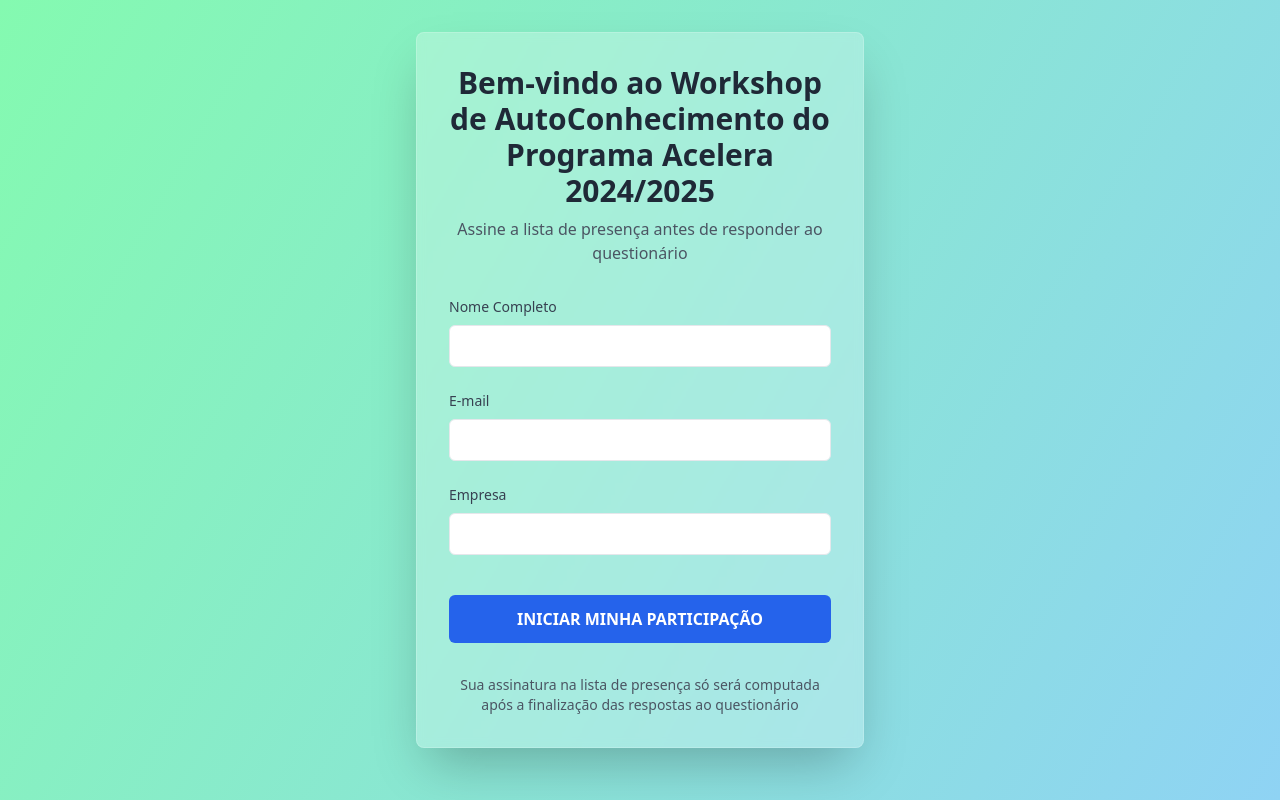
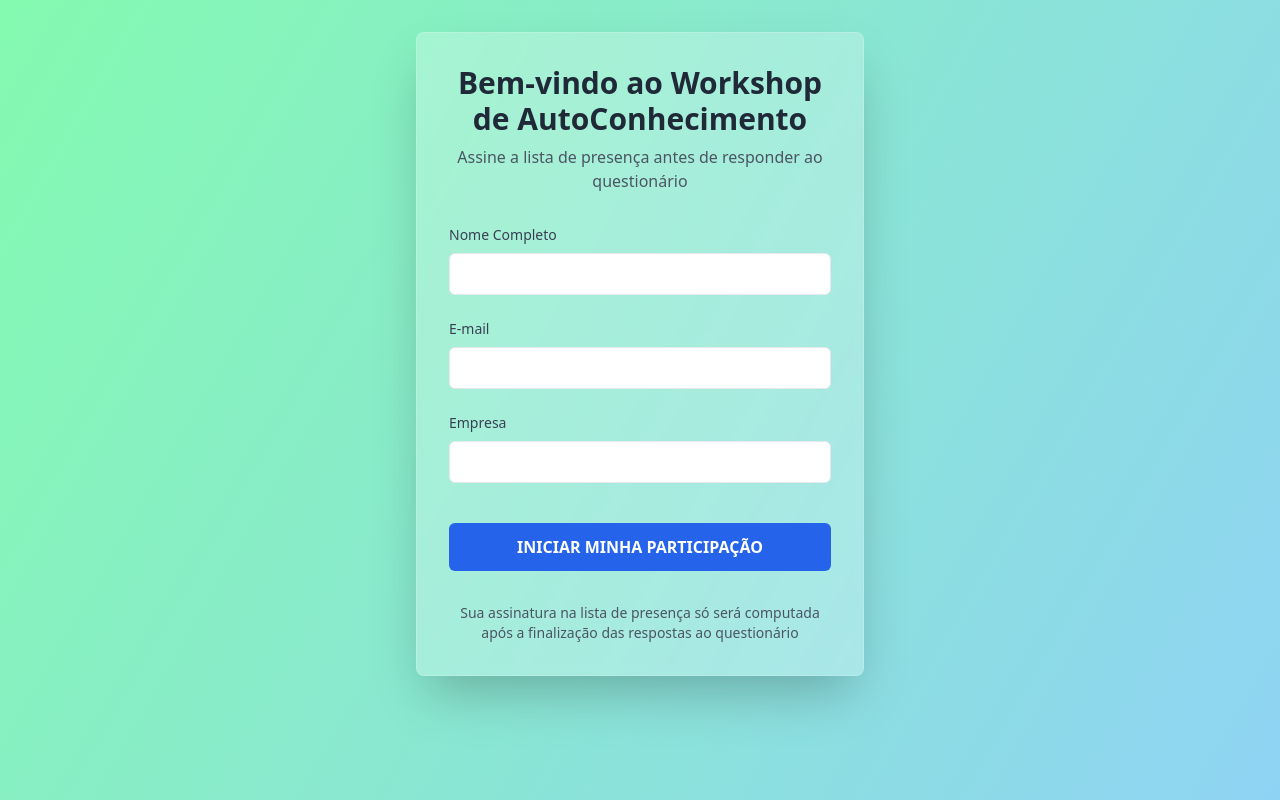
Before and after one commit to gustavocarvalho81/quiz-disc, a Flask app: page / in a window 1280 px wide. Run offline with Flask 3, Linux system fonts and the light colour scheme; parts of the project's set-up code (start-up, migrations or seed data) failed here and were passed over.

Commit message:
Atualiza label no welcome.html

```diff
--- a/templates/welcome.html
+++ b/templates/welcome.html
@@ -20,7 +20,7 @@
     <div class="container mx-auto px-4 py-8">
         <div class="max-w-md mx-auto glass-effect rounded-lg p-8 shadow-2xl">
             <div class="text-center mb-8">
-                <h1 class="text-3xl font-bold text-gray-800 mb-2">Bem-vindo ao Workshop de AutoConhecimento do Programa Acelera 2024/2025</h1>
+                <h1 class="text-3xl font-bold text-gray-800 mb-2">Bem-vindo ao Workshop de AutoConhecimento</h1>
                 <p class="text-gray-600">Assine a lista de presença antes de responder ao questionário</p>
             </div>
 
```
